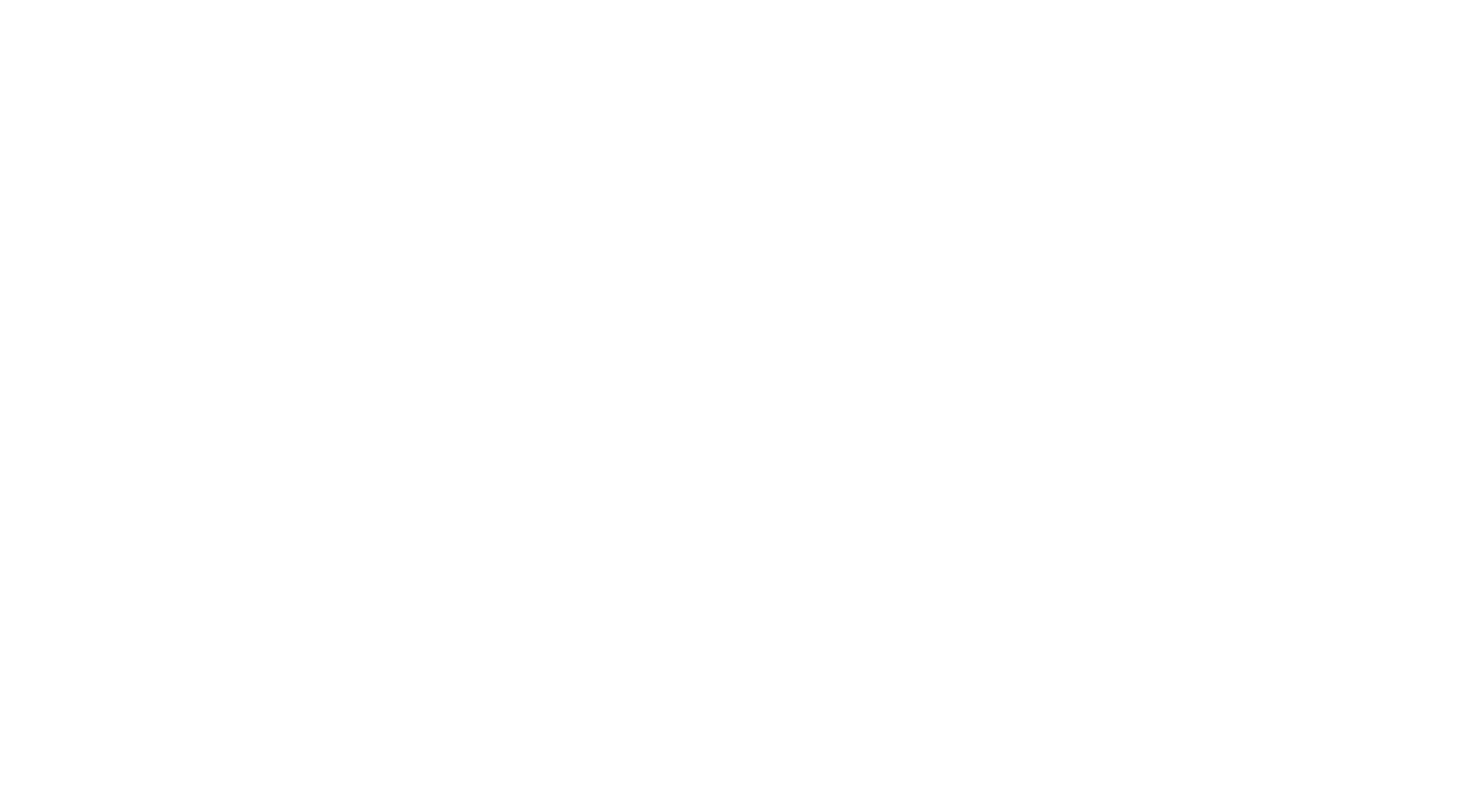
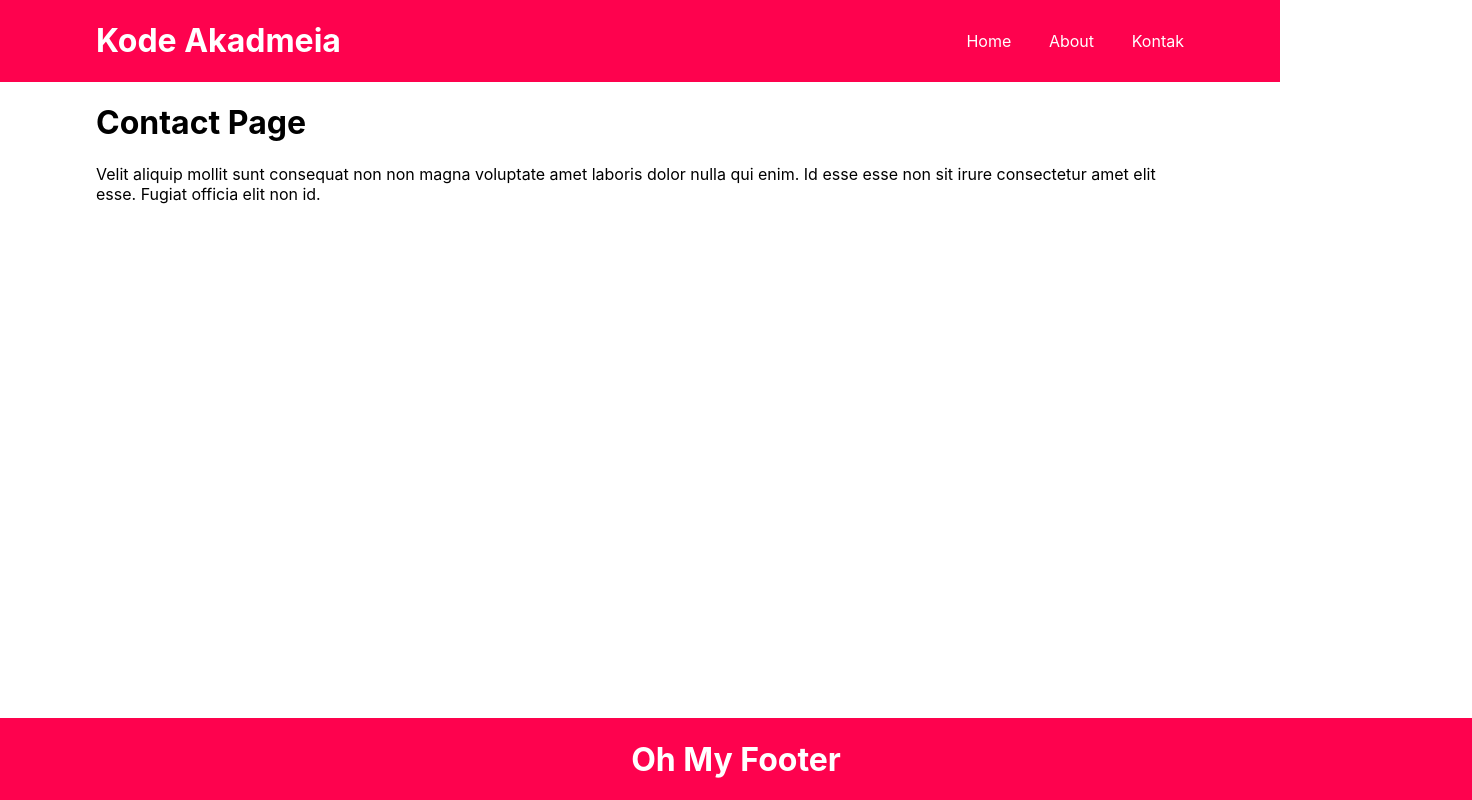
Before and after one commit to Prayugo24/udemy_react_router_node, a React (Create React App) app: page /contact in a window 1280 px wide. Before the commit this address had no page. Shown: the whole page, 1472 px wide, since content can reach past the window. Built offline with nearby package versions, Linux system fonts and the light colour scheme.

Commit message:
membuat halaman contact

```diff
--- a/src/App.js
+++ b/src/App.js
@@ -1,6 +1,7 @@
 import React from 'react';
 import Home from './views/Home';
 import About from './views/About';
+import Contact from './views/Contact';
 import { Route,Routes } from 'react-router-dom'
 
 const App = () =>{
@@ -9,6 +10,7 @@ const App = () =>{
       <Routes>
         <Route path='/' element={<Home/>} exact />
         <Route path='/about' element={<About/>} exact/>
+        <Route path='/contact' element={<Contact/>} exact/>
       </Routes>
     </div>
   )
--- /dev/null
+++ b/src/views/Contact.js
@@ -0,0 +1,22 @@
+import React from "react";
+import Navbar from "../components/Navbar";
+import Footer from "../components/Footer";
+import '../assets/css/about.css'
+
+const Contact = () => {
+    return(
+        <div>
+            <Navbar/>
+                <div className="about-container">
+                    <h1>Contact Page</h1>
+                    <p> Velit aliquip mollit sunt consequat non non magna voluptate amet
+                        laboris dolor nulla qui enim. Id esse esse non sit irure consectetur amet
+                        elit esse. Fugiat officia elit non id. </p>
+                </div>
+            <Footer/>
+
+        </div>
+    )
+}
+
+export default Contact
```
